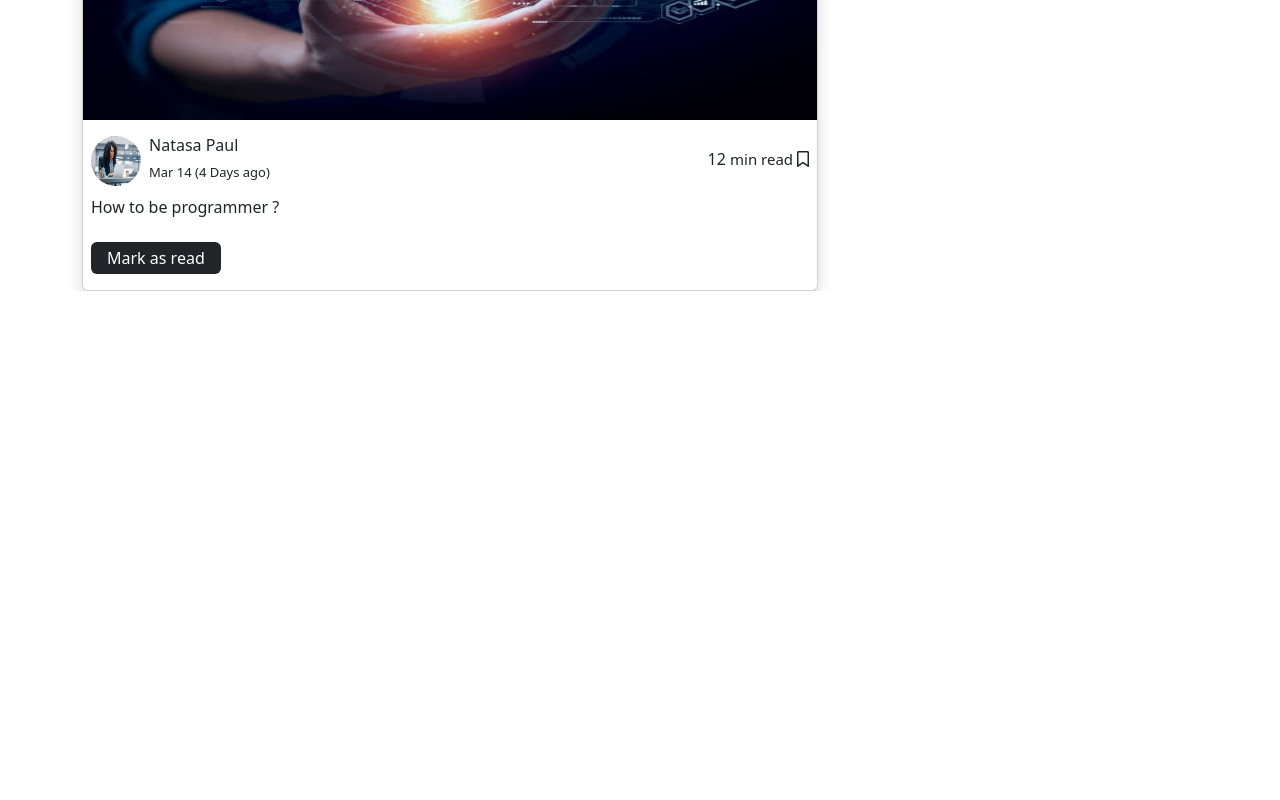
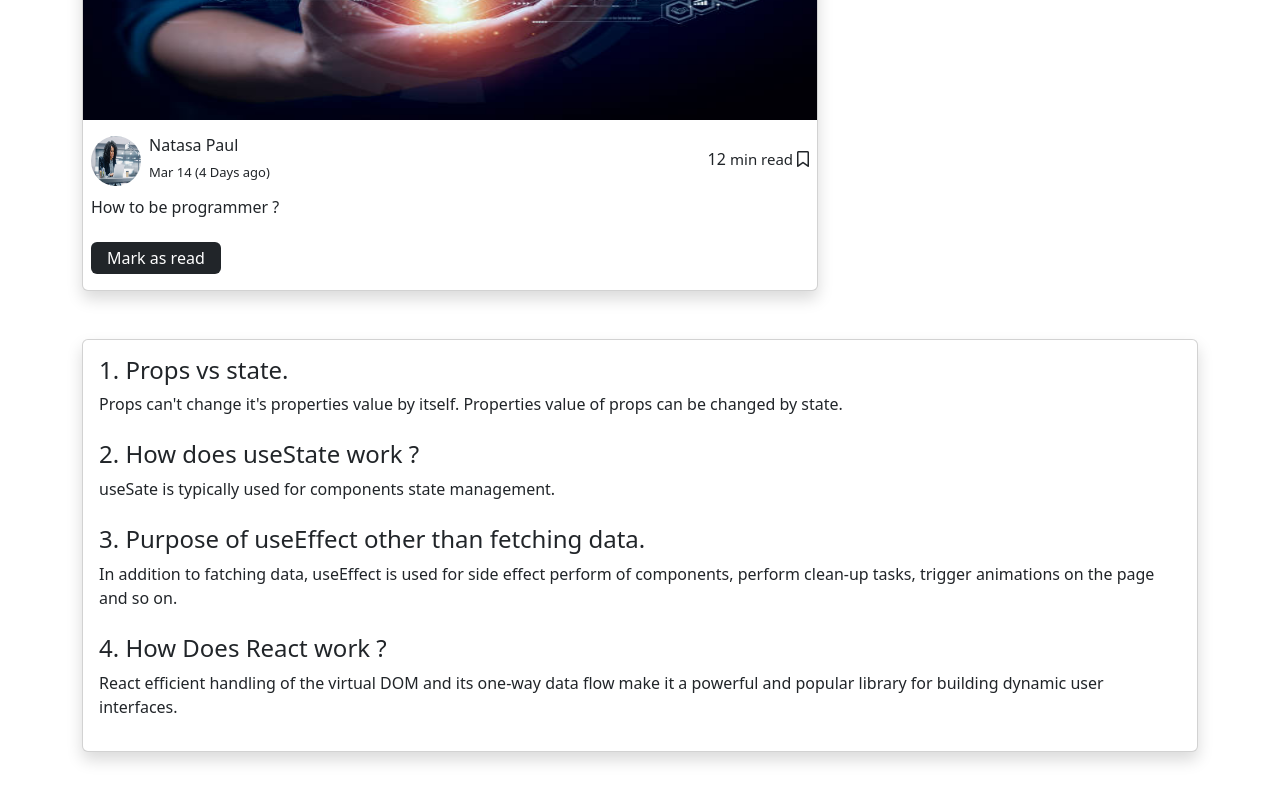
Before and after one commit to RitaM5/knowledge-cafe, a React (Vite) app: page / in a window 1280 px wide. Shown: the part 1755-2555 px from the top of the page. Before the commit the page ends 2046 px from the top, so only its background shows below. Built offline with nearby package versions, Linux system fonts and the light colour scheme; a web font is replaced by a local one.

Commit message:
question answer added in blog

```diff
--- a/src/App.jsx
+++ b/src/App.jsx
@@ -1,16 +1,15 @@
-import { useState } from 'react'
 import './App.css'
 import Header from './components/Header/Header'
 import Home from './components/Home/Home'
 import { ToastContainer, toast } from 'react-toastify';
 import 'react-toastify/dist/ReactToastify.css';
+import Blog from './components/Blog/Blog';
 function App() {
-  const [count, setCount] = useState(0)
-
   return (
     <div className="container">
       <Header/>
       <Home/>
+      <Blog/>
       <ToastContainer />
     </div>
   )
--- /dev/null
+++ b/src/components/Blog/Blog.jsx
@@ -0,0 +1,34 @@
+import React from 'react';
+
+const Blog = () => {
+    return (
+        <div className='my-5 card Larger shadow p-3 '>
+            <div>
+                <h4>1. Props vs state.</h4>
+                <p>
+                    Props can't change it's properties value by itself. Properties value of props can be changed by state.
+                </p>
+            </div>
+            <div className='mt-2'>
+                <h4>2. How does useState work ?</h4>
+                <p>
+                    useSate is typically used for components state management.
+                </p>
+            </div>
+            <div className='mt-2'>
+                <h4>3. Purpose of useEffect other than fetching data.</h4>
+                <p>
+                    In addition to fatching data, useEffect is used for side effect perform of components, perform clean-up tasks, trigger animations on the page and so on.
+                </p>
+            </div>
+            <div className='mt-2'>
+                <h4>4. How Does React work ?</h4>
+                <p>
+                    React efficient handling of the virtual DOM and its one-way data flow make it a powerful and popular library for building dynamic user interfaces.
+                </p>
+            </div>
+        </div>
+    );
+};
+
+export default Blog;
```
